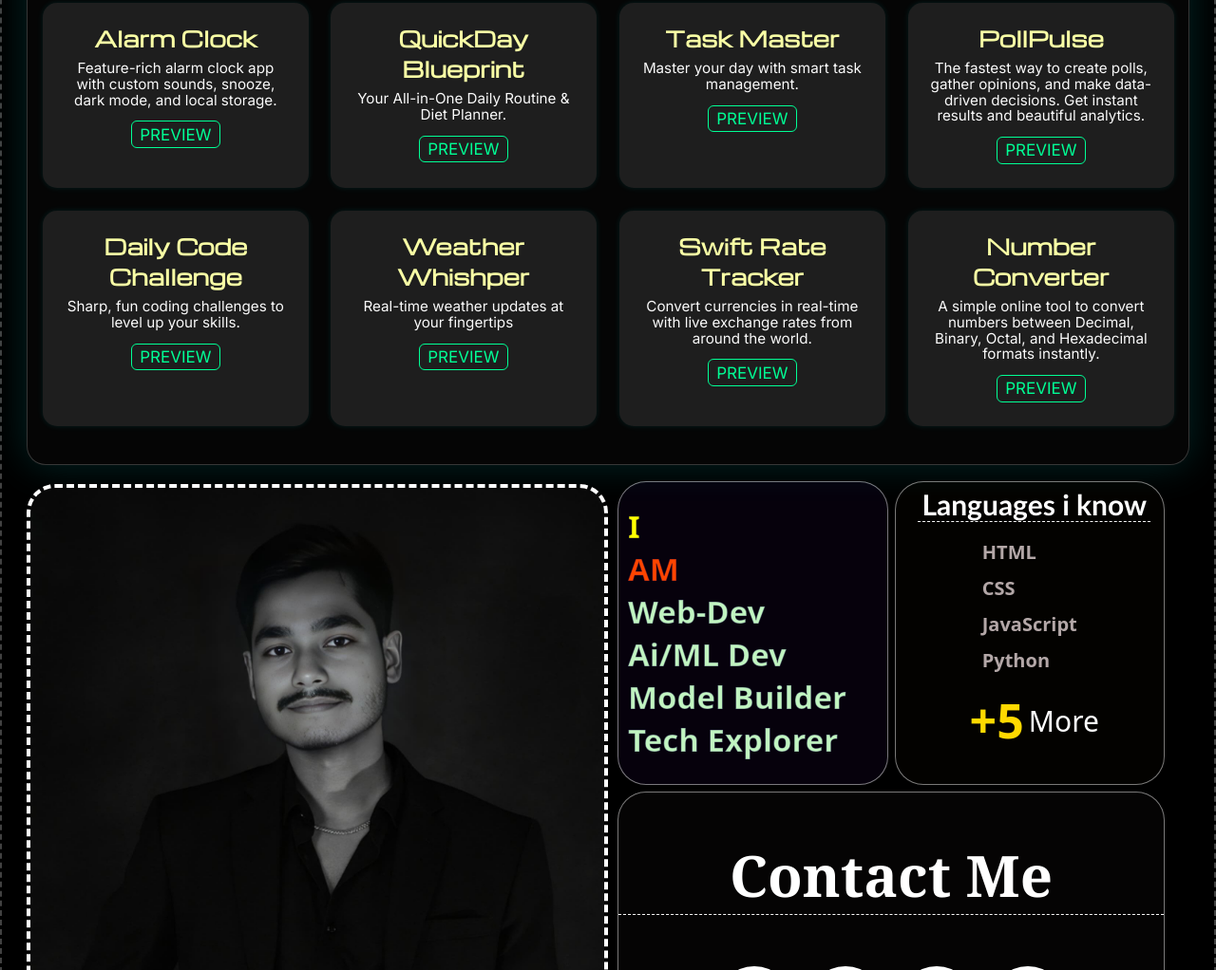
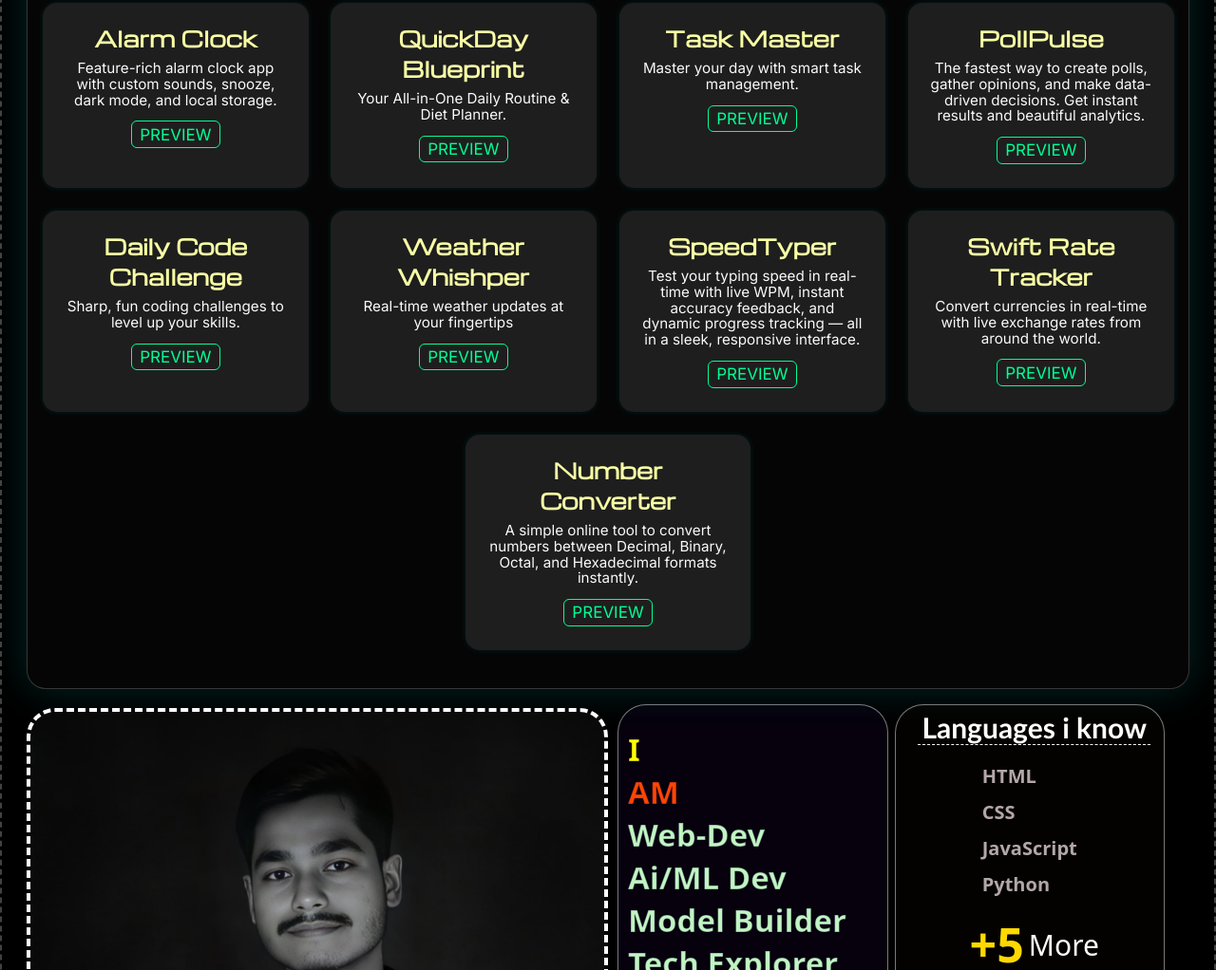
Before and after one commit to shankar2006458/portfolio-for-flex, a plain HTML site: page index.html in a window 1280 px wide. Shown: the part 1242-2264 px from the top of the page at 95% size. Drawn offline with nearby package versions, Linux system fonts and the light colour scheme.

Commit message:
Update index.html

```diff
--- a/index.html
+++ b/index.html
@@ -1019,6 +1019,12 @@ function hello__function() {
       </div>
 
       <div class="project-tab" data-aos="zoom-out" data-aos-duration="1000">
+        <h3>SpeedTyper</h3>
+        <p>Test your typing speed in real-time with live WPM, instant accuracy feedback, and dynamic progress tracking — all in a sleek, responsive interface.</p>
+        <a class="btn-expore" href="https://shankar2006458.github.io/SpeedTyper/" target="_blank" rel="noopener">preview</a>
+      </div>
+
+      <div class="project-tab" data-aos="zoom-out" data-aos-duration="1000">
         <h3>Swift Rate Tracker</h3>
         <p>Convert currencies in real-time with live exchange rates from around the world.</p>
         <a class="btn-expore" href="https://shankar2006458.github.io/currency-converter/" target="_blank" rel="noopener">preview</a>
```
